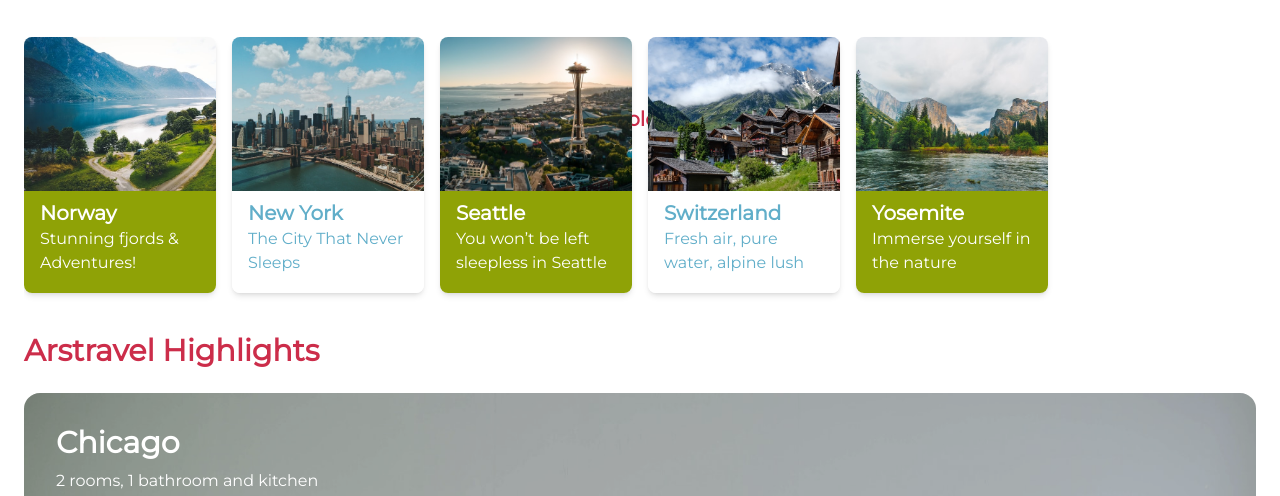
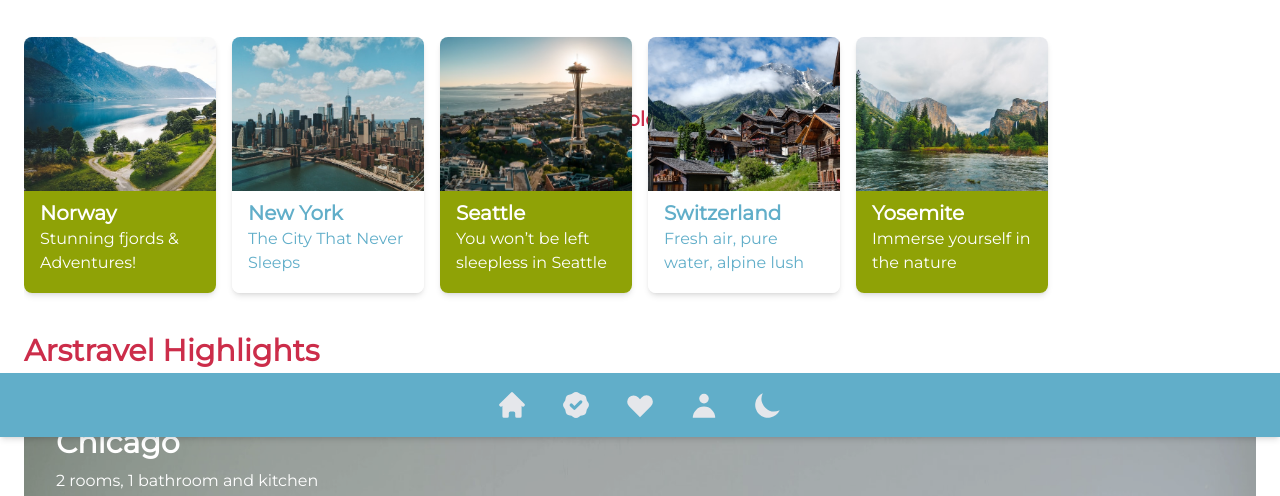
Before and after one commit to arselt/tailwind-arstravel, a website: page public/index.html in a window 1280 px wide. Shown: the part 363-859 px from the top of the page. Drawn offline with Linux system fonts and the light colour scheme.

Commit message:
:construction: [Add] TabBar

```diff
--- a/public/index.html
+++ b/public/index.html
@@ -12,7 +12,6 @@
 </head>
 <body class="font-Montserrat">
     <nav></nav>
-    <div id="tab_bar"></div>
     <main class="w-full h-auto">
         <div id="home">
           <div class="w-full h-3/4 ">
@@ -130,7 +129,7 @@
           </div>
         </div>
     </main>
-    <footer class="w-full h-auto bg-gray-50 p-6 space-y-2">
+    <footer class="w-full h-auto bg-gray-50 p-6 space-y-2 mb-16">
       <p class="text-lg">About</p>
       <p class="text-sm text-gray-400">Investors</p>
       <p class="text-sm text-gray-400">Careers</p>
@@ -138,5 +137,31 @@
       <p class="text-sm text-gray-400">Arstravel</p>
       <p class="text-sm text-gray-400">Follow Us</p>
     </footer>
+    <div id="tab_bar" class="w-full h-16 bg-terciary fixed left-0 bottom-0 shadow-md flex gap-8 justify-center items-center">
+      <a href="#home">
+        <svg class="h-8 w-8 text-gray-200" viewBox="0 0 20 20" fill="currentColor">
+          <path d="M10.707 2.293a1 1 0 00-1.414 0l-7 7a1 1 0 001.414 1.414L4 10.414V17a1 1 0 001 1h2a1 1 0 001-1v-2a1 1 0 011-1h2a1 1 0 011 1v2a1 1 0 001 1h2a1 1 0 001-1v-6.586l.293.293a1 1 0 001.414-1.414l-7-7z" />
+        </svg>
+      </a>
+      <a href="#arstravel_choices">
+        <svg class="h-8 w-8 text-gray-200" viewBox="0 0 20 20" fill="currentColor">
+          <path fill-rule="evenodd" d="M6.267 3.455a3.066 3.066 0 001.745-.723 3.066 3.066 0 013.976 0 3.066 3.066 0 001.745.723 3.066 3.066 0 012.812 2.812c.051.643.304 1.254.723 1.745a3.066 3.066 0 010 3.976 3.066 3.066 0 00-.723 1.745 3.066 3.066 0 01-2.812 2.812 3.066 3.066 0 00-1.745.723 3.066 3.066 0 01-3.976 0 3.066 3.066 0 00-1.745-.723 3.066 3.066 0 01-2.812-2.812 3.066 3.066 0 00-.723-1.745 3.066 3.066 0 010-3.976 3.066 3.066 0 00.723-1.745 3.066 3.066 0 012.812-2.812zm7.44 5.252a1 1 0 00-1.414-1.414L9 10.586 7.707 9.293a1 1 0 00-1.414 1.414l2 2a1 1 0 001.414 0l4-4z" clip-rule="evenodd" />
+        </svg>
+      </a>
+      <a href="#arstravel_highlights">
+        <svg class="h-8 w-8 text-gray-200" viewBox="0 0 20 20" fill="currentColor">
+          <path fill-rule="evenodd" d="M3.172 5.172a4 4 0 015.656 0L10 6.343l1.172-1.171a4 4 0 115.656 5.656L10 17.657l-6.828-6.829a4 4 0 010-5.656z" clip-rule="evenodd" />
+      </a>
+      <a href="https://github.com/arselt">
+        <svg class="h-8 w-8 text-gray-200" viewBox="0 0 20 20" fill="currentColor">
+          <path fill-rule="evenodd" d="M10 9a3 3 0 100-6 3 3 0 000 6zm-7 9a7 7 0 1114 0H3z" clip-rule="evenodd" />
+        </svg>
+      </a>
+      <button>
+        <svg class="h-8 w-8 text-gray-200" viewBox="0 0 20 20" fill="currentColor">
+          <path d="M17.293 13.293A8 8 0 016.707 2.707a8.001 8.001 0 1010.586 10.586z" />
+        </svg>
+      </button>
+    </div>
 </body>
 </html>
```
Also changed, not shown: public/css/tailwind.css.
